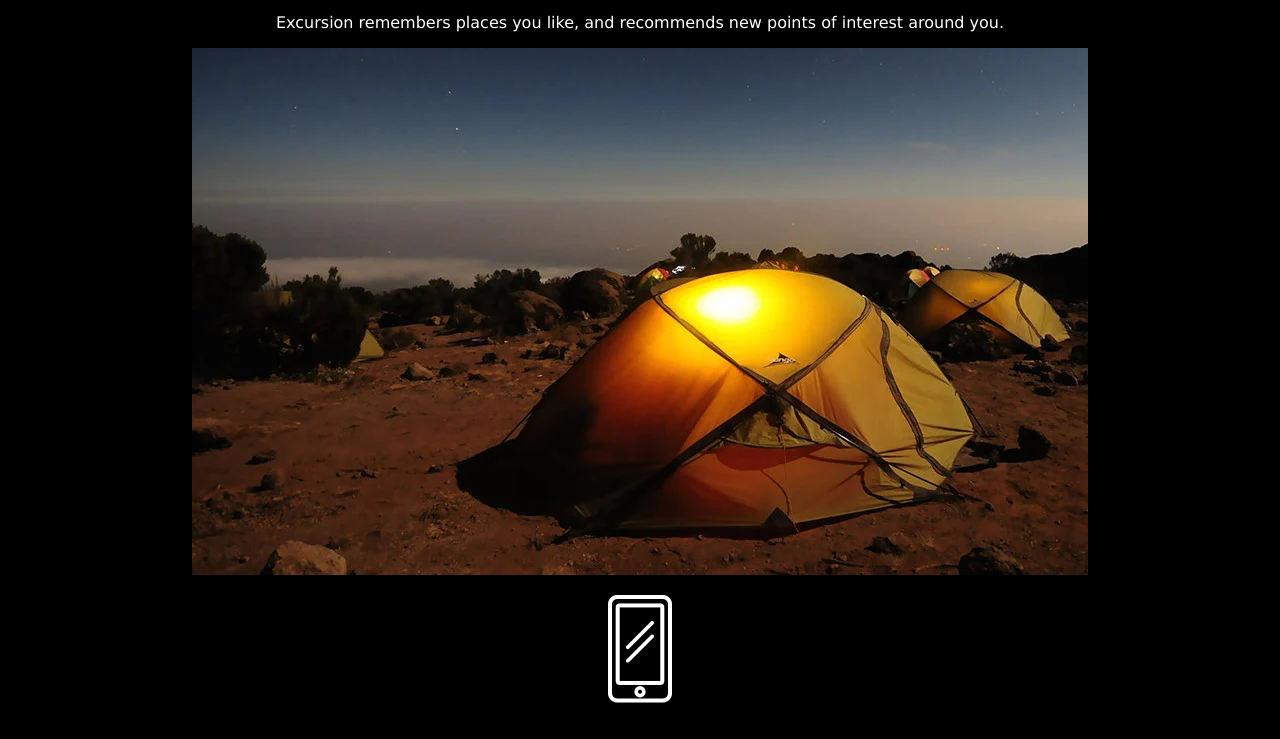
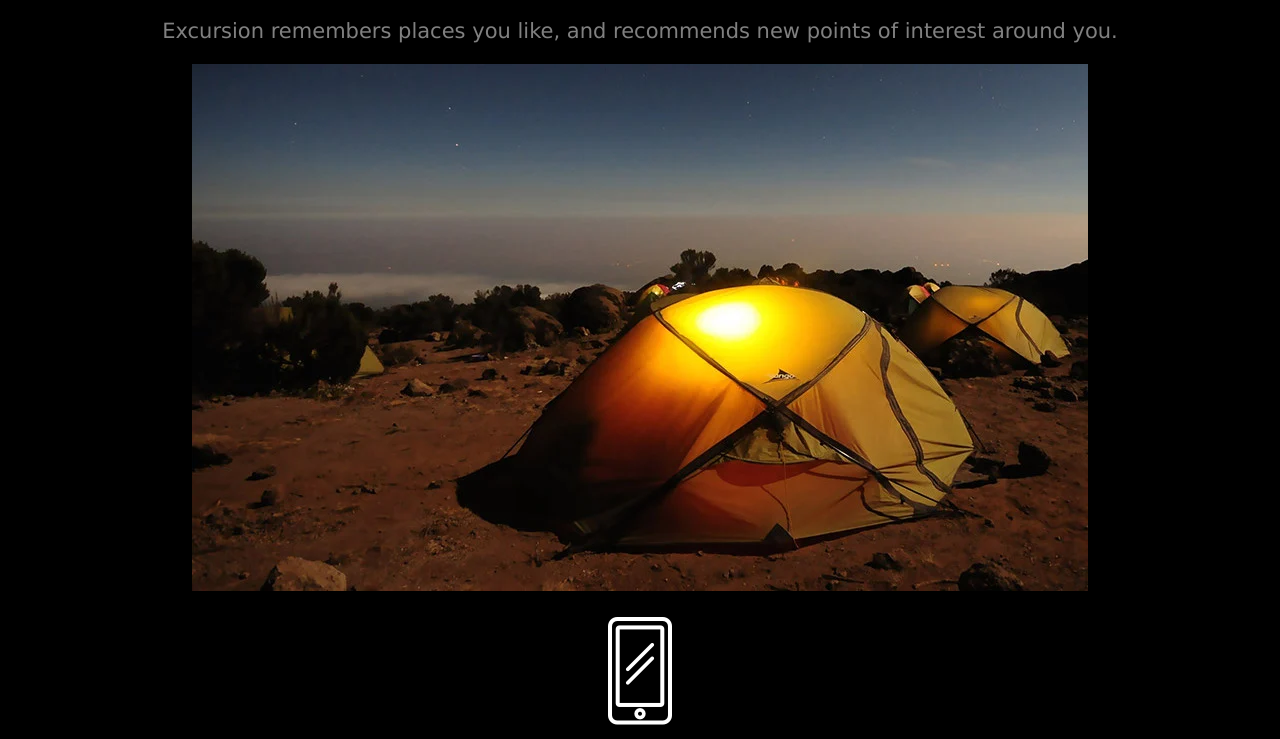
Before and after one commit to snails-pace/excursion, a plain HTML site: page index.html in a window 1280 px wide. Shown: the part 420-1159 px from the top of the page. Drawn offline with Linux system fonts and the light colour scheme.

Commit message:
Add style vor p in main

```diff
--- a/resources/css/style.css
+++ b/resources/css/style.css
@@ -23,3 +23,8 @@ h2 {
     font-weight: 300;
     font-size: 42px;
 }
+
+main p {
+    color: gray;
+    font-size: 21px;
+}
```
